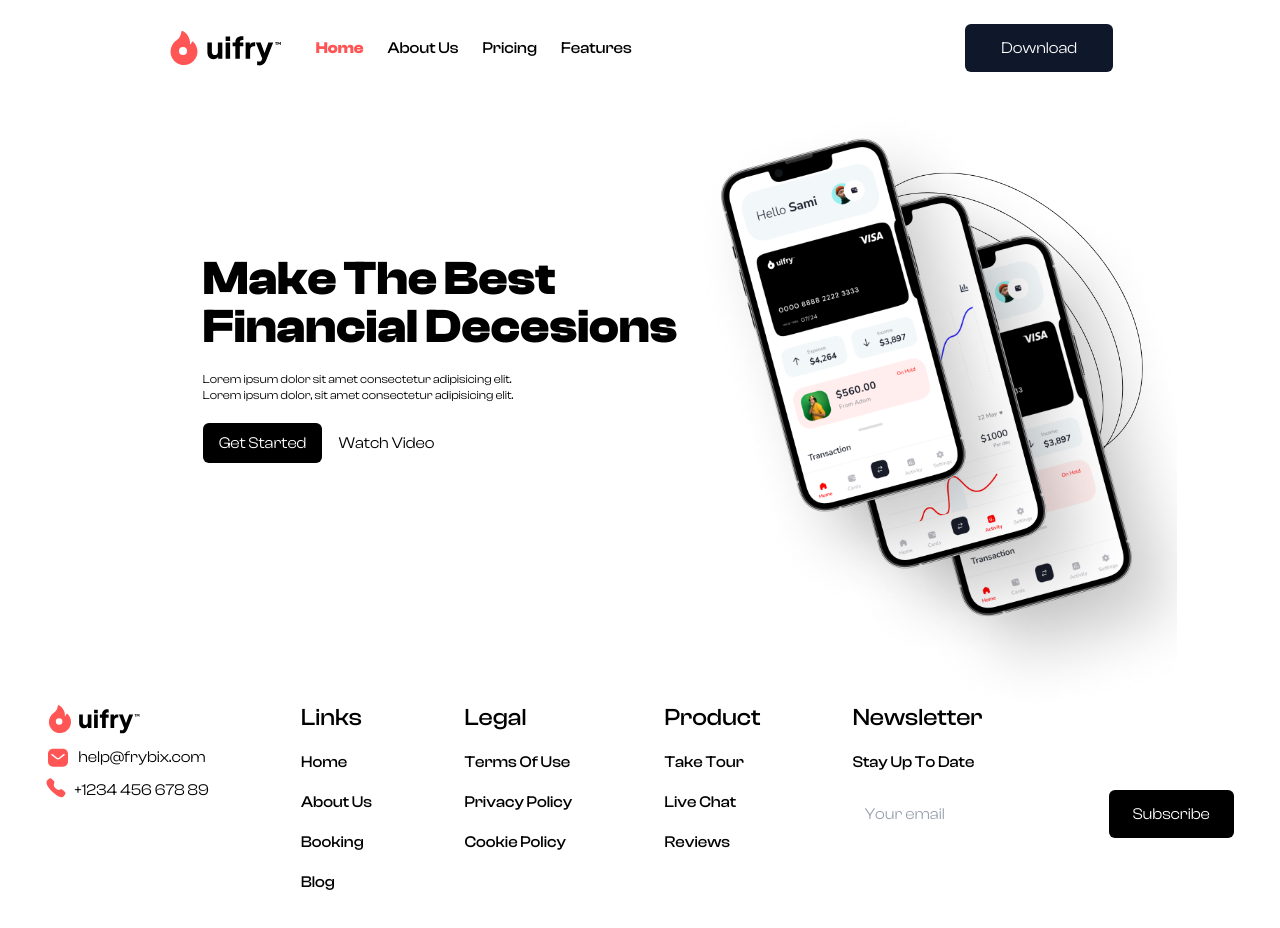
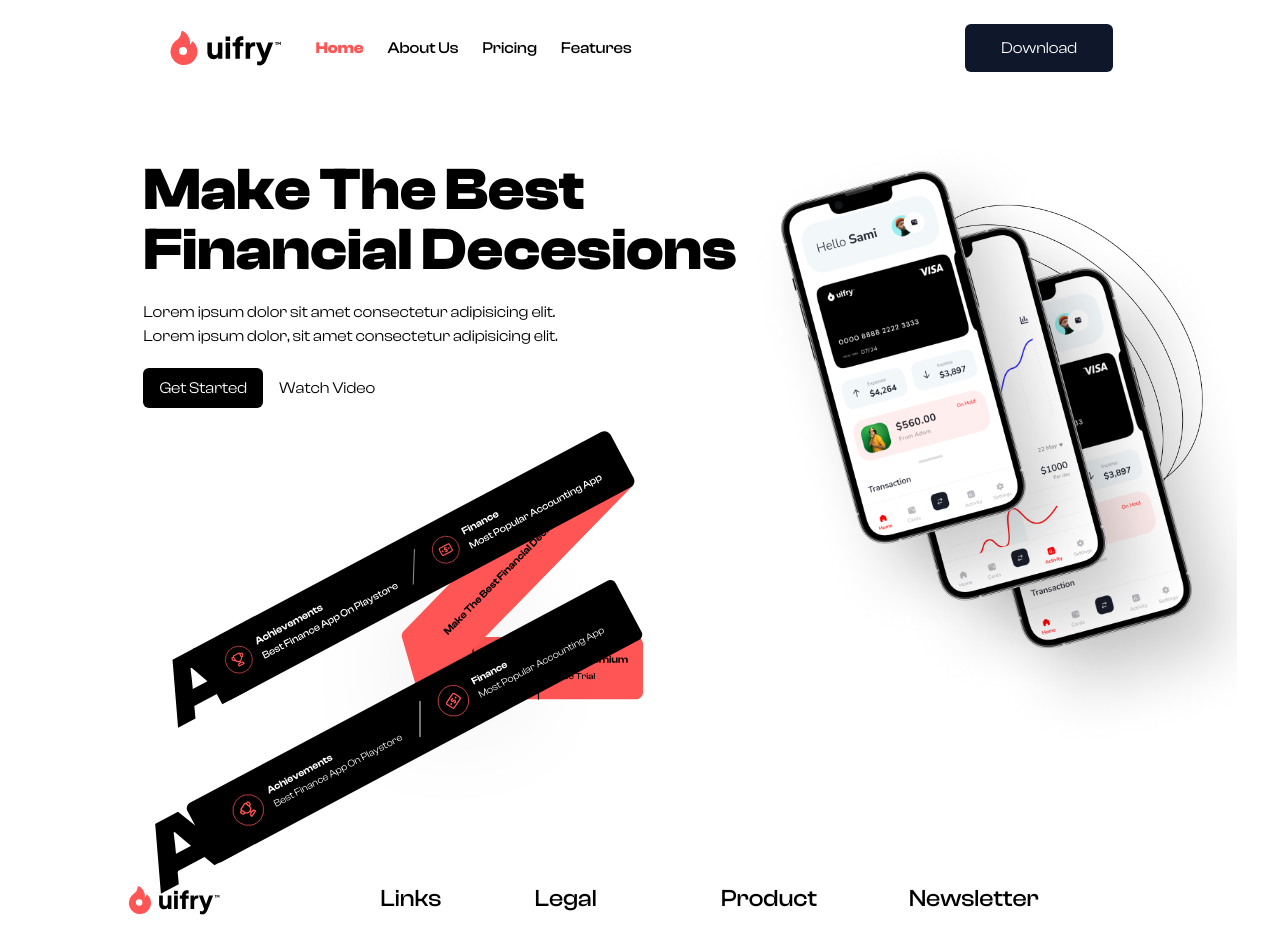
Before and after one commit to suraj-pradhan/uifry, a Next.js app: page / in a window 1280 px wide. Shown: the top 928 px of the page. Built offline with nearby package versions, Linux system fonts and the light colour scheme.

Commit message:
minor improvements

```diff
--- a/src/app/components/Banner.tsx
+++ b/src/app/components/Banner.tsx
@@ -4,15 +4,17 @@ import iphone1 from "/public/images/iPhone-13-Pro-Front-1.png";
 import iphone2 from "/public/images/iPhone-13-Pro-Front-2.png";
 import iphone3 from "/public/images/iPhone-13-Pro-Front-3.png";
 import backgroundCircle from "/public/images/background-circle.png";
+import ribbonImage from "/public/images/ribbon.svg";
+import { AchievementsIcon, FinanceIcon } from "./Icons";
 
 const Banner = () => {
   return (
-    <div className="flex justify-center items-center ">
-      <div className="flex flex-col gap-y-5">
-        <span className="capitalize text-5xl font-bold">
+    <div className="flex justify-center relative mt-8 ">
+      <div className="flex flex-col gap-y-5 pt-8">
+        <span className="capitalize text-6xl font-bold">
           make the best <br /> financial decesions
         </span>
-        <p className="text-xs">
+        <p className="">
           Lorem ipsum dolor sit amet consectetur adipisicing elit. <br />
           Lorem ipsum dolor, sit amet consectetur adipisicing elit.
         </p>
@@ -22,6 +24,31 @@ const Banner = () => {
           </button>
           <button className="px-4 py-2 rounded-sm">Watch Video</button>
         </span>
+        <div className="relative">
+          <Image
+            priority
+            src={ribbonImage}
+            width={500}
+            height={100}
+            alt="ribbon"
+          />
+          <div className="absolute text-8xl -bottom-[93px] font-bold -rotate-[28deg]">
+            A
+          </div>
+          <div className="flex absolute items-center rounded-md bottom-12 right-20 bg-black px-8 py-3 text-white text-[10px] -rotate-[28deg]">
+            <AchievementsIcon className="mr-1" />
+            <div className="flex flex-col capitalize">
+              <span className="font-semibold">achievements</span>
+              <span className="capitalize">best finance app on playstore</span>
+            </div>
+            <span className="border-r h-9 mr-4 ml-6 rotate-[28deg]"></span>
+            <FinanceIcon className="mr-1" />
+            <div className="flex flex-col capitalize">
+              <span className=" font-semibold">finance</span>
+              <span className="capitalize">most popular accounting app</span>
+            </div>
+          </div>
+        </div>
       </div>
       <div className="relative">
         <Image
--- a/src/app/components/Footer.tsx
+++ b/src/app/components/Footer.tsx
@@ -9,14 +9,16 @@ interface props {
 }
 const CustomLink = ({ href, title, className }: props) => (
   <Link aria-label={title} href={href}>
-    <span className={`font-medium capitalize ${className}`}>{title}</span>
+    <span className={`font-medium text-sm capitalize ${className}`}>
+      {title}
+    </span>
   </Link>
 );
 
 const Footer = () => {
   return (
     <>
-      <footer className="flex justify-around mt-20">
+      <footer className="flex justify-around mt-20 px-20">
         <div className="flex flex-col gap-y-2 ">
           <Link href="/">
             <UifryIcon className="w-24" />
@@ -52,9 +54,9 @@ const Footer = () => {
         <div className="flex flex-col gap-y-4">
           <span className="text-2xl font-medium capitalize">newsletter</span>
           <CustomLink href="/" title="stay up to date" className="" />
-          <form className="flex gap-3">
+          <form className="flex gap-2">
             <input
-              className="p-3"
+              className="px-2 w-28"
               type="email"
               name="email"
               id="email"
@@ -66,8 +68,8 @@ const Footer = () => {
           </form>
         </div>
       </footer>
-      <div className="flex items-center justify-center mt-16 mx-40  border-t-2">
-        <span className="text-md font-medium p-4">
+      <div className="flex items-center justify-center mt-16 mx-40 border-t-2">
+        <span className="text-md font-medium p-6">
           Copyright &copy; {new Date().getFullYear()} Uifry &nbsp; • &nbsp; All
           Rights Reserved
         </span>
--- a/src/app/components/Icons.tsx
+++ b/src/app/components/Icons.tsx
@@ -58,6 +58,7 @@ export const MessageIcon = ({ className }: props) => (
     />
   </svg>
 );
+
 export const CallingIcon = ({ className }: props) => (
   <svg
     width="20"
@@ -68,10 +69,88 @@ export const CallingIcon = ({ className }: props) => (
     className={`${className}`}
   >
     <path
-      fill-rule="evenodd"
-      clip-rule="evenodd"
+      fillRule="evenodd"
+      clipRule="evenodd"
       d="M9.53174 10.1814C13.5208 14.1693 14.4258 9.5557 16.9656 12.0938C19.4143 14.5417 20.8216 15.0322 17.7192 18.1337C17.3306 18.446 14.8616 22.2032 6.1846 13.5287C-2.49348 4.85298 1.26158 2.38143 1.57397 1.99293C4.68387 -1.11717 5.16586 0.298367 7.61449 2.74631C10.1544 5.28548 5.54266 6.1934 9.53174 10.1814Z"
       fill="#FF5555"
     />
   </svg>
 );
+
+export const AchievementsIcon = ({ className }: props) => (
+  <svg
+    width="44"
+    height="43"
+    viewBox="0 0 44 43"
+    fill="none"
+    xmlns="http://www.w3.org/2000/svg"
+    className={`${className}`}
+  >
+    <g clip-path="url(#clip0_101_118)">
+      <path
+        d="M23.0609 23.4762C21.1488 24.4929 18.7746 23.767 17.7579 21.8549L16.0534 18.6492C15.9265 18.4104 15.863 18.291 15.8469 18.1769C15.82 17.9856 15.8792 17.7922 16.0084 17.6487C16.0855 17.563 16.2049 17.4995 16.4437 17.3726L21.7011 14.5772C21.9399 14.4502 22.0593 14.3867 22.1734 14.3707C22.3647 14.3438 22.5581 14.4029 22.7016 14.5322C22.7873 14.6093 22.8508 14.7287 22.9777 14.9675L24.6822 18.1732C25.6989 20.0853 24.973 22.4595 23.0609 23.4762ZM23.0609 23.4762L23.9814 25.2073M23.1482 15.2881L24.5907 14.521C24.8596 14.3781 24.994 14.3066 25.1234 14.2941C25.296 14.2775 25.468 14.3301 25.6018 14.4404C25.7021 14.5231 25.7735 14.6575 25.9165 14.9264L26.0699 15.2149C26.3552 15.7515 26.4979 16.0198 26.5559 16.2713C26.7135 16.9538 26.495 17.6685 25.9827 18.1462C25.794 18.3222 25.5257 18.4649 24.989 18.7502M16.2239 18.9698L14.7813 19.7368C14.5125 19.8798 14.378 19.9512 14.2953 20.0515C14.1851 20.1853 14.1325 20.3573 14.1491 20.5299C14.1616 20.6593 14.233 20.7937 14.376 21.0626L14.5294 21.3511C14.8147 21.8877 14.9574 22.156 15.1334 22.3448C15.6111 22.857 16.3258 23.0755 17.0083 22.918C17.2598 22.8599 17.5281 22.7173 18.0647 22.4319M22.5799 28.9131L27.8373 26.1177C27.9789 26.0424 28.0327 25.8665 27.9574 25.7249C27.3549 24.5918 25.9479 24.1616 24.8148 24.7641L23.1479 25.6504C22.0148 26.2529 21.5846 27.6599 22.1871 28.793C22.2624 28.9346 22.4383 28.9884 22.5799 28.9131Z"
+        stroke="#FF5555"
+        stroke-width="1.30704"
+        stroke-linecap="round"
+        stroke-linejoin="round"
+      />
+    </g>
+    <circle
+      cx="22.1407"
+      cy="21.7454"
+      r="15.3578"
+      transform="rotate(-28 22.1407 21.7454)"
+      stroke="#FF5555"
+      stroke-width="0.653521"
+    />
+    <defs>
+      <clipPath id="clip0_101_118">
+        <rect
+          width="15.6845"
+          height="15.6845"
+          fill="white"
+          transform="translate(11.5345 18.5026) rotate(-28)"
+        />
+      </clipPath>
+    </defs>
+  </svg>
+);
+
+export const FinanceIcon = ({ className }: props) => (
+  <svg
+    width="43"
+    height="43"
+    viewBox="0 0 43 43"
+    fill="none"
+    xmlns="http://www.w3.org/2000/svg"
+    className={`${className}`}
+  >
+    <g clip-path="url(#clip0_101_111)">
+      <path
+        d="M21.8001 19.2222L20.3575 19.9892C19.8795 20.2434 19.698 20.837 19.9522 21.315C20.2064 21.793 20.7999 21.9745 21.278 21.7203L21.855 21.4135C22.333 21.1593 22.9266 21.3408 23.1807 21.8188C23.4349 22.2968 23.2534 22.8904 22.7754 23.1446L21.3329 23.9116M20.3392 19.2588L20.646 19.8358M22.4869 23.298L22.7937 23.875M25.0286 19.726L25.0344 19.723M18.1043 23.4078L18.1101 23.4047M14.6304 22.4423L16.9621 26.8277C17.3058 27.474 17.4776 27.7972 17.7346 27.9772C17.9607 28.1355 18.2312 28.2182 18.5071 28.2134C18.8209 28.2079 19.144 28.036 19.7904 27.6924L27.6379 23.5198C28.2842 23.1761 28.6074 23.0043 28.7874 22.7472C28.9457 22.5211 29.0284 22.2507 29.0236 21.9747C29.0181 21.661 28.8463 21.3378 28.5026 20.6915L26.1709 16.3061C25.8272 15.6598 25.6554 15.3366 25.3983 15.1566C25.1722 14.9983 24.9018 14.9156 24.6258 14.9205C24.3121 14.9259 23.9889 15.0978 23.3426 15.4414L15.495 19.614C14.8487 19.9577 14.5255 20.1295 14.3456 20.3866C14.1872 20.6127 14.1046 20.8831 14.1094 21.1591C14.1149 21.4728 14.2867 21.796 14.6304 22.4423ZM25.3171 19.5726C25.4019 19.732 25.3414 19.9298 25.182 20.0146C25.0227 20.0993 24.8248 20.0388 24.7401 19.8795C24.6554 19.7201 24.7159 19.5223 24.8752 19.4375C25.0346 19.3528 25.2324 19.4133 25.3171 19.5726ZM18.3928 23.2544C18.4776 23.4137 18.4171 23.6116 18.2577 23.6963C18.0984 23.781 17.9005 23.7205 17.8158 23.5612C17.7311 23.4018 17.7916 23.204 17.9509 23.1192C18.1103 23.0345 18.3081 23.095 18.3928 23.2544Z"
+        stroke="#FF5555"
+        stroke-width="1.30704"
+        stroke-linecap="round"
+        stroke-linejoin="round"
+      />
+    </g>
+    <circle
+      cx="21.5666"
+      cy="21.567"
+      r="15.3578"
+      transform="rotate(-28 21.5666 21.567)"
+      stroke="#FF5555"
+      stroke-width="0.653521"
+    />
+    <defs>
+      <clipPath id="clip0_101_111">
+        <rect
+          width="15.6845"
+          height="15.6845"
+          fill="white"
+          transform="translate(10.9604 18.3243) rotate(-28)"
+        />
+      </clipPath>
+    </defs>
+  </svg>
+);
```
